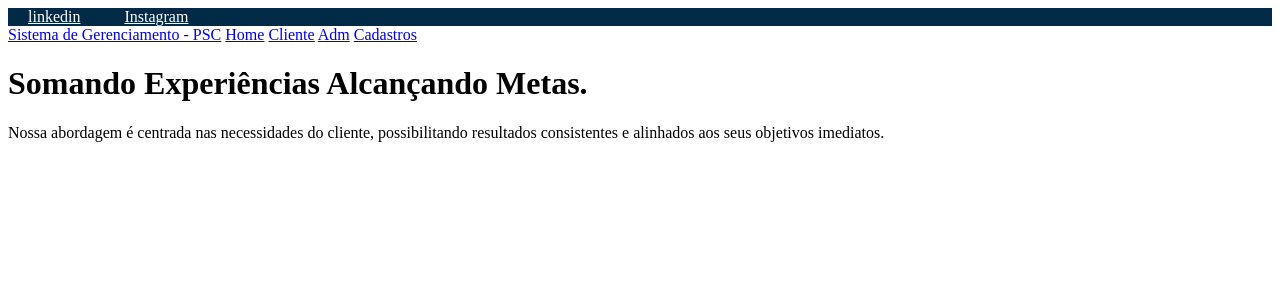
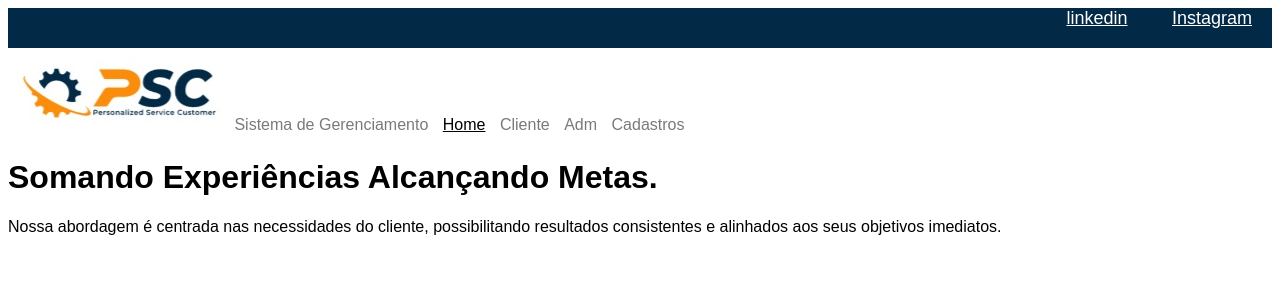
Before and after one commit to Wgomes156/sige_psc, a Django app: page / in a window 1280 px wide. Shown: the top 300 px of the page. Run offline with Django 5.2, Linux system fonts and the light colour scheme.

Commit message:
Atualizacao Menu

```diff
--- a/website/templates/index.html
+++ b/website/templates/index.html
@@ -4,13 +4,35 @@
 SIGE  - SISTEMEA DE GERENCIAMENTO DA PSC
 </title>
 <style>
+    *{font-family: Arial, Helvetica, sans-serif;
+
+    }
     #links-redes-sociais{
+        height: 40px;
         background-color: #022946;
+        text-align: right;
     }
     #links-redes-sociais>a{
         margin: 20px;
         color: white;
+        font-size: 18px;
     }
+    #menu-pagina{
+        height: 80px;
+        padding-top: 10px;
+    }
+
+    #menu-pagina>a{
+        color: #7a7a7a;
+        text-decoration: none;
+        margin: 5px;
+
+        }
+    .menu-iten-selecionado{
+        color: black !important;
+        text-decoration: underline !important;
+    }
+
 </style>
 </head>
 <body>
@@ -20,8 +42,8 @@ SIGE  - SISTEMEA DE GERENCIAMENTO DA PSC
     <a href="#">Instagram</a>
 </div>
 <div id="menu-pagina">
-<a href="psc-service">Sistema de Gerenciamento - PSC</a>
-<a href="home">Home</a>
+<a href="psc-service"><img src="/static/img/1.jpg"> Sistema de Gerenciamento</a>
+<a href="home" class="menu-iten-selecionado">Home</a>
 <a href="cliente">Cliente</a>
 <a href="adm">Adm</a>
 <a href="cadastros">Cadastros</a>
@@ -35,3 +57,26 @@ Nossa abordagem é centrada nas necessidades do cliente,
 possibilitando resultados consistentes e alinhados aos seus objetivos imediatos.
 </body>
 </html>
+<!DOCTYPE html>
+<html lang="en">
+<head>
+    <meta charset="UTF-8">
+    <meta name="viewport" content="width=device-width, initial-scale=1.0">
+    <title>Document</title>
+</head>
+<body>
+
+</body>
+</html>
+
+<!DOCTYPE html>
+<html lang="en">
+<head>
+    <meta charset="UTF-8">
+    <meta name="viewport" content="width=device-width, initial-scale=1.0">
+    <title>Document</title>
+</head>
+<body>
+
+</body>
+</html>
```
Also changed, not shown: sige_psc/settings.py (line endings or trailing spaces), static/img/1.jpg (added).
